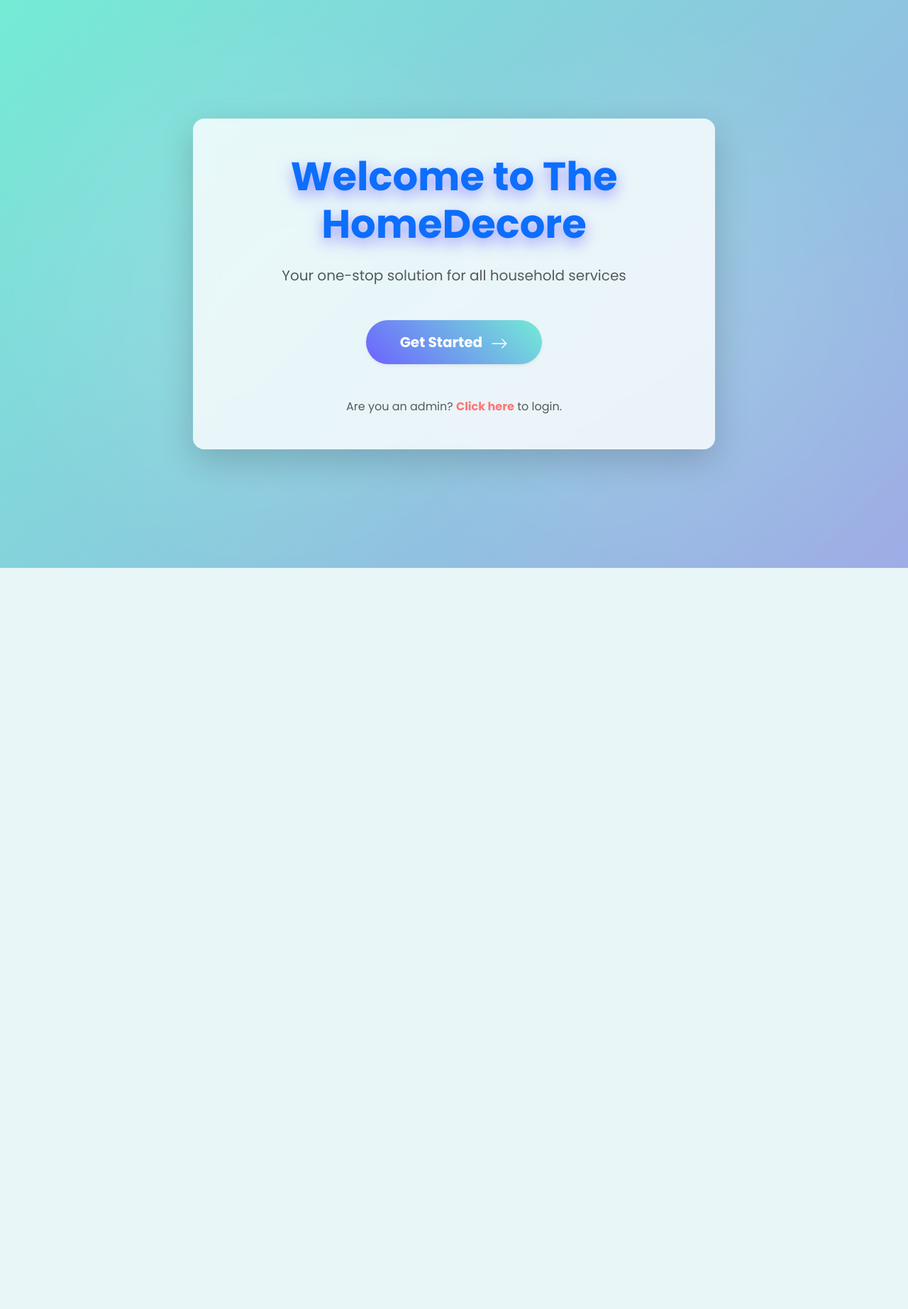
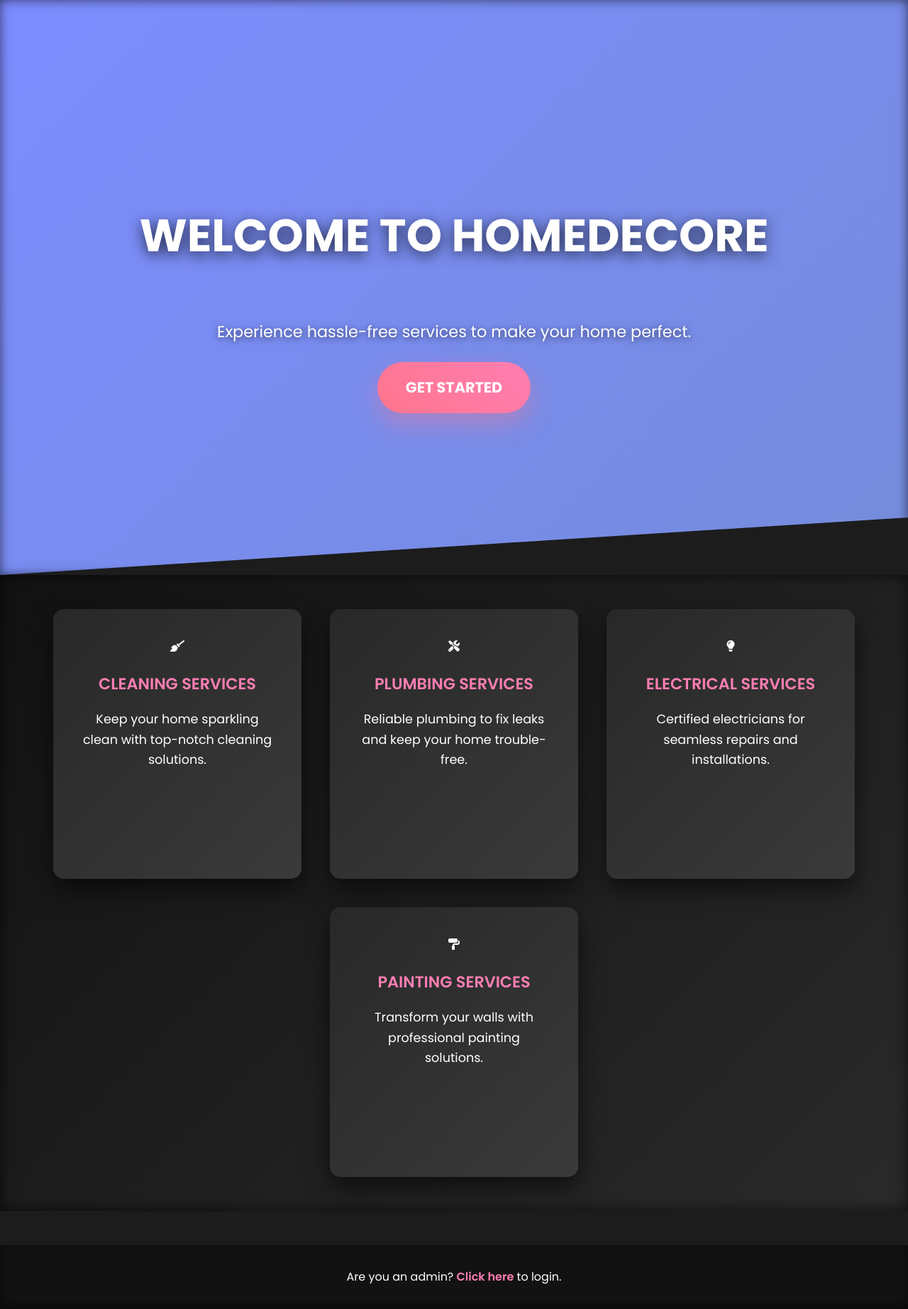
Before and after one commit to yogirajbshinde21/Home-Decore-Flask-Application, a Flask app: page / in a window 1280 px wide. Shown: the whole page at 71% size. Before the commit the page ends 800 px from the top, so only its background shows below. Run offline with Flask 3, Linux system fonts and the light colour scheme; some libraries are stand-ins or nearby versions.

Commit message:
Modified UI of some pages

```diff
--- a/main.py
+++ b/main.py
@@ -13,7 +13,7 @@
 import base64
 import plotly.graph_objects as go
 import plotly.io as pio
-import psycopg2
+# import psycopg2
 import re
 from dotenv import load_dotenv
 
@@ -33,10 +33,10 @@
 
 # SQLite is a ORM (Object Relational Mapping) tool for working with databases in Python.
 # It bridges gap between the data representation used by databases and the code representation used by Python.
-# app.config['SQLALCHEMY_DATABASE_URI'] = 'sqlite:///HouseHoldService.sqlite3'
+app.config['SQLALCHEMY_DATABASE_URI'] = 'sqlite:///HouseHoldService.sqlite3'
 
 # app.config['SQLALCHEMY_DATABASE_URI'] = os.environ.get("DATABASE_URL")
-app.config['SQLALCHEMY_DATABASE_URI'] = os.getenv('SQLALCHEMY_DATABASE_URI')
+# app.config['SQLALCHEMY_DATABASE_URI'] = os.getenv('SQLALCHEMY_DATABASE_URI')
 # postgresql://homedecore_render_example_user:48gdqg8oatBYR1qmaJUwH0YrcPjWmWwQ@dpg-ctkeqsbv2p9s7387tct0-a.oregon-postgres.render.com/homedecore_render_example
 app.config['SQLALCHEMY_TRACK_MODIFICATIONS'] = False
 app.config['SECRET_KEY'] = "secret"   #Alternative to line 12 where we used app.secret_key
--- a/templates/index.html
+++ b/templates/index.html
@@ -3,157 +3,201 @@
 <head>
     <meta charset="UTF-8">
     <meta name="viewport" content="width=device-width, initial-scale=1.0">
-    <title>HomeDecore</title>
-    <!-- Bootstrap CSS -->
-    <link href="https://cdnjs.cloudflare.com/ajax/libs/bootstrap/5.3.2/css/bootstrap.min.css" rel="stylesheet">
-    <link rel="stylesheet" href="/static/css/style.css">
+    <title>HomeDecore - Transform Your Home</title>
+    <!-- Google Fonts -->
     <link href="https://fonts.googleapis.com/css2?family=Poppins:wght@400;600;700&display=swap" rel="stylesheet">
+    <!-- Font Awesome Icons -->
+    <link href="https://cdnjs.cloudflare.com/ajax/libs/font-awesome/6.0.0-beta3/css/all.min.css" rel="stylesheet">
+    <!-- External Styles -->
     <style>
-        /* General Background Styling */
-        .index-background {
-            background: linear-gradient(135deg, #74ebd5, #9face6);
-            color: #ffffff;
+        body {
             font-family: 'Poppins', sans-serif;
-            overflow: hidden;
-            position: relative;
+            margin: 0;
+            padding: 0;
+            overflow-x: hidden;
+            background: #1c1c1c;
+            color: #fff;
+            line-height: 1.6;
         }
 
-        /* Add Dynamic Background Elements */
-        .index-background::before, .index-background::after {
-            content: '';
-            position: absolute;
-            width: 600px;
-            height: 600px;
-            background: rgba(255, 255, 255, 0.1);
-            border-radius: 50%;
-            filter: blur(120px);
-            animation: floating 10s infinite alternate;
-            z-index: 0;
+        .hero {
+            display: flex;
+            align-items: center;
+            justify-content: center;
+            flex-direction: column;
+            height: 100vh;
+            background: linear-gradient(135deg, #ff758c, #ff7eb3);
+            animation: animateBG 20s ease-in-out infinite;
+            clip-path: polygon(0 0, 100% 0, 100% 90%, 0% 100%);
+            text-align: center;
+            padding-top: 10px;
+            box-shadow: inset 0 0 15px rgba(0, 0, 0, 0.6);
         }
 
-        .index-background::before {
-            top: 10%;
-            left: 5%;
+        @keyframes animateBG {
+            0% { background: linear-gradient(135deg, #ff758c, #ff7eb3); }
+            50% { background: linear-gradient(135deg, #7c8cff, #758cdb); }
+            100% { background: linear-gradient(135deg, #ff758c, #ff7eb3); }
         }
 
-        .index-background::after {
-            bottom: 10%;
-            right: 5%;
+        .hero h1 {
+            font-size: 4rem;
+            text-transform: uppercase;
+            text-shadow: 0 5px 20px rgba(0, 0, 0, 0.7);
+            animation: fadeIn 1s ease-out;
         }
 
-        /* Floating Animation */
-        @keyframes floating {
-            from {
-                transform: translateY(-20px);
-            }
-            to {
-                transform: translateY(20px);
-            }
+        .hero p {
+            font-size: 1.4rem;
+            margin: 1.5rem 0;
+            animation: fadeIn 2s ease-out;
+            font-weight: 500;
+            text-shadow: 0 2px 10px rgba(0, 0, 0, 0.6);
         }
 
-        /* Card Styling */
-        .bg-white-blur {
-            position: relative;
-            z-index: 1;
-            background-color: rgba(255, 255, 255, 0.8); /* Transparent White */
-            border-radius: 20px;
-            padding: 3rem;
-            box-shadow: 0 12px 30px rgba(0, 0, 0, 0.2);
-            animation: fadeInUp 1.2s ease-in-out;
-            backdrop-filter: blur(15px); /* Blurry Effect */
+        .btn-primary {
+            display: inline-block;
+            padding: 1.2rem 2.5rem;
+            font-size: 1.3rem;
+            font-weight: 700;
+            color: #fff;
+            border: none;
+            border-radius: 50px;
+            box-shadow: 0 15px 35px rgba(255, 117, 140, 0.4);
+            text-transform: uppercase;
+            text-decoration: none;
+            transition: transform 0.3s ease, box-shadow 0.3s ease, background 0.3s ease;
+            background: linear-gradient(45deg, #7c8cff, #758cdb);
+            animation: animateButton 20s ease-in-out infinite;
         }
 
-        /* Header Styling */
-        h1 {
-            font-family: 'Poppins', sans-serif;
-            color: #6c63ff;
-            text-shadow: 0 8px 20px rgba(108, 99, 255, 0.6);
-            font-weight: 700;
-        }
-
-        /* Button Styling */
-        .btn-primary {
-            background: linear-gradient(45deg, #6c63ff, #74ebd5);
-            border: none;
-            border-radius: 50px;
-            padding: 0.75rem 3rem;
-            font-weight: bold;
-            transition: transform 0.3s ease, box-shadow 0.3s ease;
-            box-shadow: 0 6px 15px rgba(108, 99, 255, 0.3);
+        @keyframes animateButton {
+            0% { background: linear-gradient(45deg, #7c8cff, #758cdb); }
+            50% { background: linear-gradient(45deg, #ff758c, #ff7eb3); }
+            100% { background: linear-gradient(45deg, #7c8cff, #758cdb); }
         }
 
         .btn-primary:hover {
-            transform: translateY(-5px) scale(1.05);
-            box-shadow: 0 12px 30px rgba(108, 99, 255, 0.6);
+            transform: translateY(-5px);
+            box-shadow: 0 25px 50px rgba(255, 117, 140, 0.7);
+            background: linear-gradient(45deg, #ff758c, #ff7eb3);
         }
 
-        /* Admin Link Styling */
-        .text-danger {
-            color: #ff7675 !important;
-            font-weight: 600;
-            transition: color 0.3s ease;
+        @keyframes fadeIn {
+            from { opacity: 0; transform: translateY(20px); }
+            to { opacity: 1; transform: translateY(0); }
         }
 
-        .text-danger:hover {
-            color: #d63031 !important;
-            text-decoration: underline;
+        .features-section {
+            display: flex;
+            flex-wrap: wrap;
+            justify-content: center;
+            gap: 2.5rem;
+            padding: 3rem 1rem;
+            background: linear-gradient(135deg, #121212, #2a2a2a);
+            box-shadow: inset 0 0 20px rgba(0, 0, 0, 0.7);
         }
 
-        /* Animation */
-        @keyframes fadeInUp {
-            from {
-                opacity: 0;
-                transform: translateY(50px);
-            }
-            to {
-                opacity: 1;
-                transform: translateY(0);
-            }
+        .feature-card {
+            background: linear-gradient(135deg, #282828, #3a3a3a);
+            width: 270px;
+            height: 300px;
+            padding: 2.5rem;
+            border-radius: 15px;
+            color: #fff;
+            text-align: center;
+            box-shadow: 0 15px 35px rgba(0, 0, 0, 0.6);
+            transition: transform 0.4s, box-shadow 0.4s;
+            position: relative;
+            overflow: hidden;
+            cursor: pointer;
         }
 
-        /* Responsive Styling */
-        @media (max-width: 768px) {
-            h1 {
-                font-size: 2.5rem;
+        .feature-card:hover {
+            transform: translateY(-15px);
+            box-shadow: 0 20px 45px rgba(0, 0, 0, 0.8);
         }
 
-            .btn-primary {
-                padding: 0.5rem 2rem;
+        .feature-card i {
+            font-size: 4rem;
+            margin-bottom: 1.2rem;
+            color: #ff7eb3;
+            transition: transform 0.3s ease;
         }
+
+        .feature-card:hover i {
+            transform: scale(1.2);
+        }
+
+        .feature-card h3 {
+            font-size: 1.4rem;
+            font-weight: 600;
+            text-transform: uppercase;
+            margin-bottom: 1rem;
+            color: #ff7eb3;
+        }
+
+        .feature-card p {
+            font-size: 1.1rem;
+            font-weight: 500;
+        }
+
+        .footer {
+            text-align: center;
+            padding: 2rem 1rem;
+            background: #121212;
+            color: #fff;
+            margin-top: 3rem;
+            box-shadow: inset 0 -5px 15px rgba(0, 0, 0, 0.5);
+        }
+
+        .footer a {
+            color: #ff7eb3;
+            text-decoration: none;
+            font-weight: 600;
+            transition: color 0.3s;
+        }
+
+        .footer a:hover {
+            color: #ffffff;
         }
     </style>
 </head>
-<body class="index-background">
-    <div class="min-vh-100 d-flex align-items-center">
-        <div class="container">
-            <div class="row justify-content-center">
-                <div class="col-md-8 text-center">
-                    <div class="bg-white-blur p-5 rounded-4 shadow-lg">
-                        <h1 class="display-4 text-primary fw-bold mb-4">
-                            Welcome to The <span class="animated-text">HomeDecore</span>
-                        </h1>
-
-                        <p class="lead text-muted mb-5">Your one-stop solution for all household services</p>
-
-                        <div class="mb-5">
-                            <a href="/login" class="btn btn-primary btn-lg px-5 py-3 shadow-sm fw-bold">
-                                Get Started
-                                <svg xmlns="http://www.w3.org/2000/svg" width="24" height="24" fill="currentColor" class="bi bi-arrow-right ms-2" viewBox="0 0 16 16">
-                                    <path fill-rule="evenodd" d="M1 8a.5.5 0 0 1 .5-.5h11.793l-3.147-3.146a.5.5 0 0 1 .708-.708l4 4a.5.5 0 0 1 0 .708l-4 4a.5.5 0 0 1-.708-.708L13.293 8.5H1.5A.5.5 0 0 1 1 8z"/>
-                                </svg>
-                            </a>
+<body>
+    <div class="hero">
+        <h1>Welcome to HomeDecore</h1>
+        <p>Experience hassle-free services to make your home perfect.</p>
+        <a href="/login" class="btn-primary">Get Started</a>
     </div>
 
-                        <div class="text-muted">
-                            Are you an admin? <a href="/admin_login_page" class="text-danger text-decoration-none fw-bold">Click here</a> to login.
+    <div class="features-section">
+        <div class="feature-card">
+            <i class="fas fa-broom"></i>
+            <h3>Cleaning Services</h3>
+            <p>Keep your home sparkling clean with top-notch cleaning solutions.</p>
         </div>
+        <div class="feature-card">
+            <i class="fas fa-tools"></i>
+            <h3>Plumbing Services</h3>
+            <p>Reliable plumbing to fix leaks and keep your home trouble-free.</p>
         </div>
+        <div class="feature-card">
+            <i class="fas fa-lightbulb"></i>
+            <h3>Electrical Services</h3>
+            <p>Certified electricians for seamless repairs and installations.</p>
         </div>
-            </div>
+        <div class="feature-card">
+            <i class="fas fa-paint-roller"></i>
+            <h3>Painting Services</h3>
+            <p>Transform your walls with professional painting solutions.</p>
         </div>
     </div>
 
-    <!-- Bootstrap JS Bundle with Popper -->
-    <script src="https://cdnjs.cloudflare.com/ajax/libs/bootstrap/5.3.2/js/bootstrap.bundle.min.js"></script>
+    <div class="footer">
+        Are you an admin? <a href="/admin_login_page">Click here</a> to login.
+    </div>
+
+    <!-- FontAwesome -->
+    <script src="https://cdnjs.cloudflare.com/ajax/libs/font-awesome/6.0.0-beta3/js/all.min.js"></script>
 </body>
 </html>
```
Also changed, not shown: templates/admin_add_category.html (+12 -9 lines), templates/admin_add_service.html (+14 -0 lines). Lines whose indentation alone changed are shown as unchanged.
